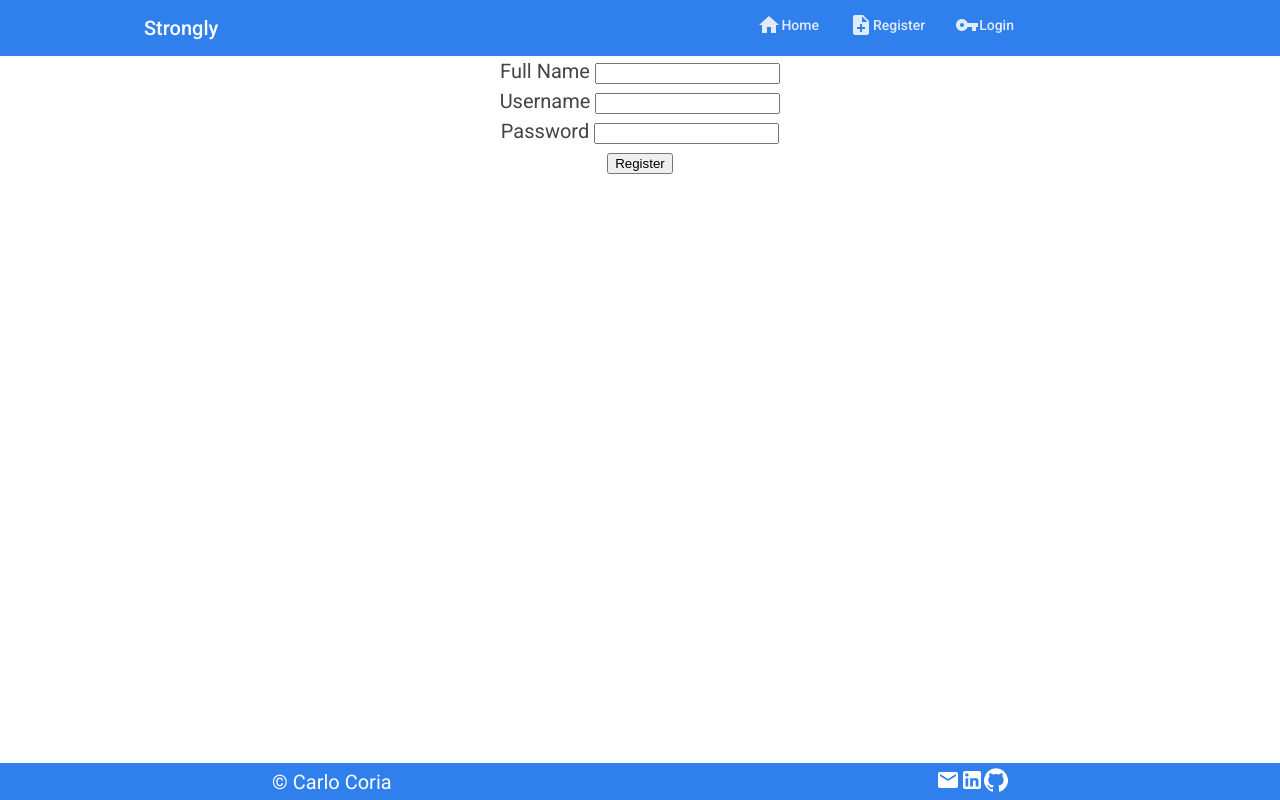
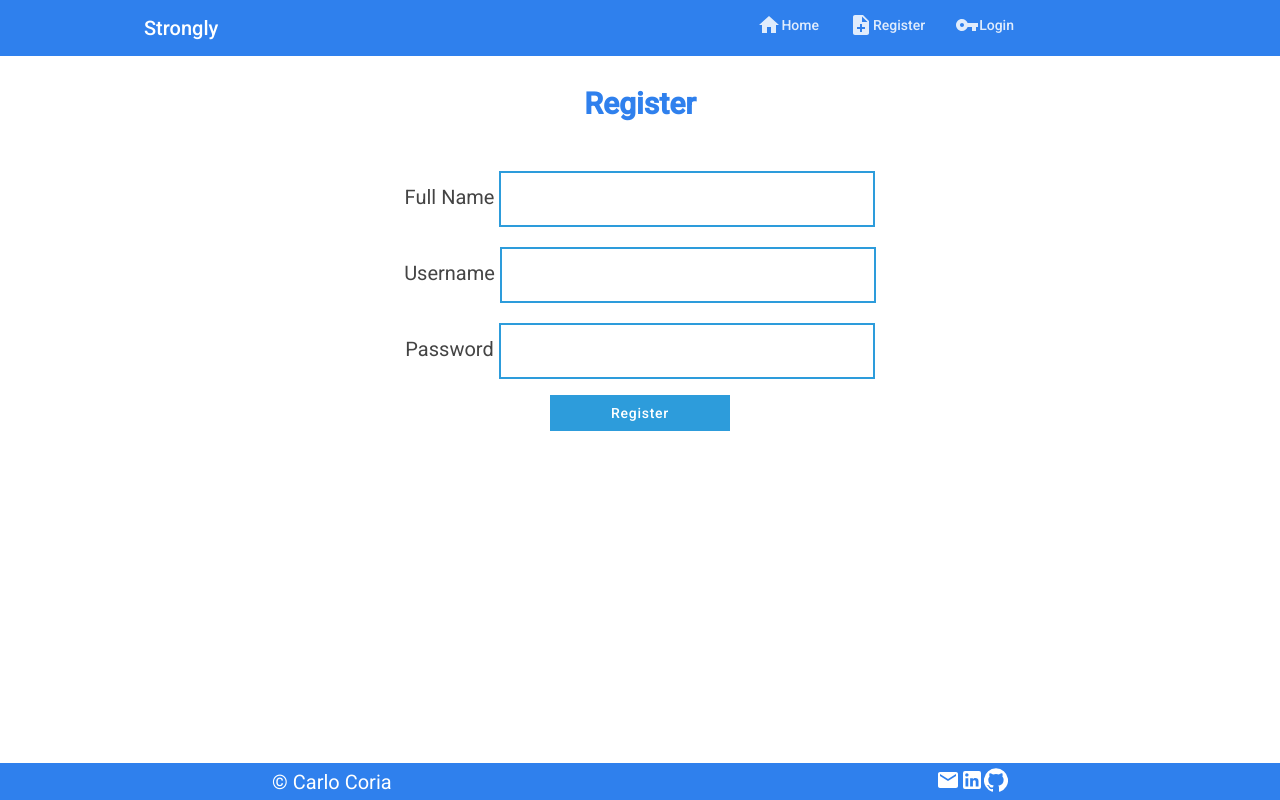
Before and after one commit to caco0830/Strongly-client, a React (Create React App) app: page /register in a window 1280 px wide. Built offline with nearby package versions, Linux system fonts and the light colour scheme.

Commit message:
updated styling for login and registration pages

```diff
--- a/src/Components/LoginPage/LoginPage.css
+++ b/src/Components/LoginPage/LoginPage.css
@@ -1,3 +1,33 @@
 .red{
     color: red;
 }
+
+.Login__Title{
+    color:#2F80ED;
+}
+
+.Login__Button-blue{
+    width: 180px;
+    height: 36px;
+
+    border:0;
+    padding: 0;
+    margin: 16px 0;
+
+    background: #2D9CDB;
+    color: white;
+    font-family: Roboto;
+    font-style: normal;
+    font-weight: 500;
+    font-size: 14px;
+    letter-spacing: 0.75px;
+}
+
+.Login__textBox{
+    width: 376px;
+    height: 56px;
+    margin-top: 20px;
+    font-size: 16px;
+    border: 2px solid #2D9CDB;
+    padding: 20px;
+}
--- a/src/Components/LoginPage/LoginPage.js
+++ b/src/Components/LoginPage/LoginPage.js
@@ -36,19 +36,22 @@ class LoginPage extends Component{
         const {error} = this.state;
         return (
             <form onSubmit={this.handleSubmitJwtAuth}>
+                <h2 className="Login__Title">Login</h2>
+
+
                 <div role='alert'>
                     {error && <p className='red'>{error}</p>}
                 </div>
                 <div>
-                    <label htmlFor="username">Username</label>
-                    <input placeholder="email@example.com" type="text" name='username' />
+                    <label htmlFor="username">Username </label>
+                    <input className="Login__textBox" placeholder="email@example.com" type="text" name='username' />
                 </div>
                 <div>
-                    <label htmlFor="password">Password</label>
-                    <input placeholder="******" type="password" name="password" />
+                    <label htmlFor="password">Password </label>
+                    <input className="Login__textBox" placeholder="******" type="password" name="password" />
                 </div>
 
-                <button type="submit">Log in</button>
+                <button className="Login__Button-blue" type="submit">Log in</button>
 
                 <div>
                     <p>No account yet? <Link to='/register'>Sign up</Link></p>
--- a/src/Components/RegistrationForm/RegistrationForm.css
+++ b/src/Components/RegistrationForm/RegistrationForm.css
@@ -1,3 +1,33 @@
 .red{
     color: red;
 }
+
+.RegistrationForm__Button-blue{
+    width: 180px;
+    height: 36px;
+
+    border:0;
+    padding: 0;
+    margin: 16px 0;
+
+    background: #2D9CDB;
+    color: white;
+    font-family: Roboto;
+    font-style: normal;
+    font-weight: 500;
+    font-size: 14px;
+    letter-spacing: 0.75px;
+}
+
+.RegistrationForm__textBox{
+    width: 376px;
+    height: 56px;
+    margin-top: 20px;
+    font-size: 16px;
+    border: 2px solid #2D9CDB;
+    padding: 20px;
+}
+
+.RegistrationForm__Title{
+    color:#2F80ED;
+}
--- a/src/Components/RegistrationForm/RegistrationForm.js
+++ b/src/Components/RegistrationForm/RegistrationForm.js
@@ -39,20 +39,21 @@ class RegistrationForm extends Component{
                 <div role='alert'>
                     {error && <p className='red'>{error}</p>}
                 </div>
+                <h2 className="RegistrationForm__Title">Register</h2>
                 <div>
                     <label htmlFor="RegistrationForm_fullname">Full Name </label>
-                    <input name='fullname'id='RegistrationForm_fullname' type="text" required/>
+                    <input className="RegistrationForm__textBox" name='fullname'id='RegistrationForm_fullname' type="text" required/>
                 </div>
                 <div>
                     <label htmlFor="RegistrationForm_username">Username </label>
-                    <input name='username' type="text" id='RegistrationForm_username' required/>
+                    <input className="RegistrationForm__textBox" name='username' type="text" id='RegistrationForm_username' required/>
                 </div>
                 <div>
                     <label htmlFor="RegistrationForm_password">Password </label>
-                    <input name='password' type="password" id="RegistrationForm_password" required/>
+                    <input className="RegistrationForm__textBox" name='password' type="password" id="RegistrationForm_password" required/>
                 </div>
 
-                <button type="submit">Register</button>
+                <button className="RegistrationForm__Button-blue" type="submit">Register</button>
             </form>
         );
     }
```
